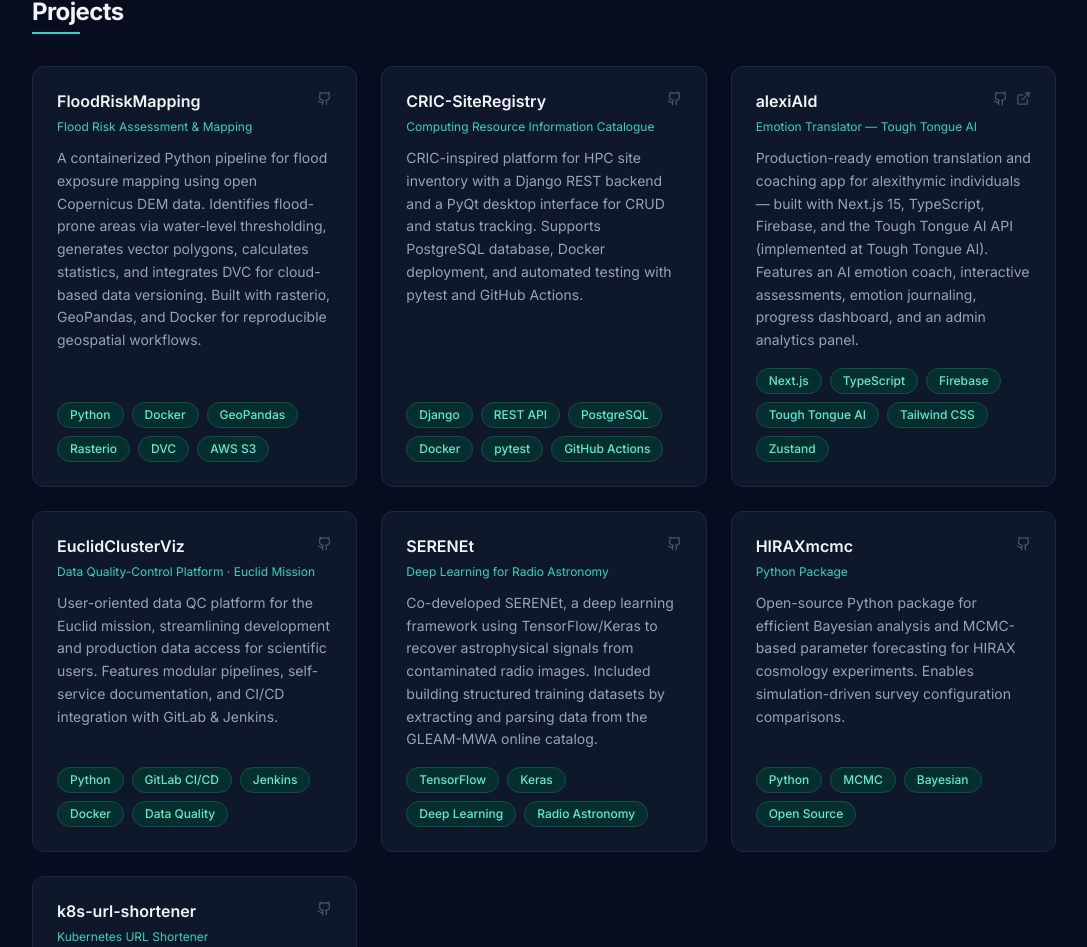
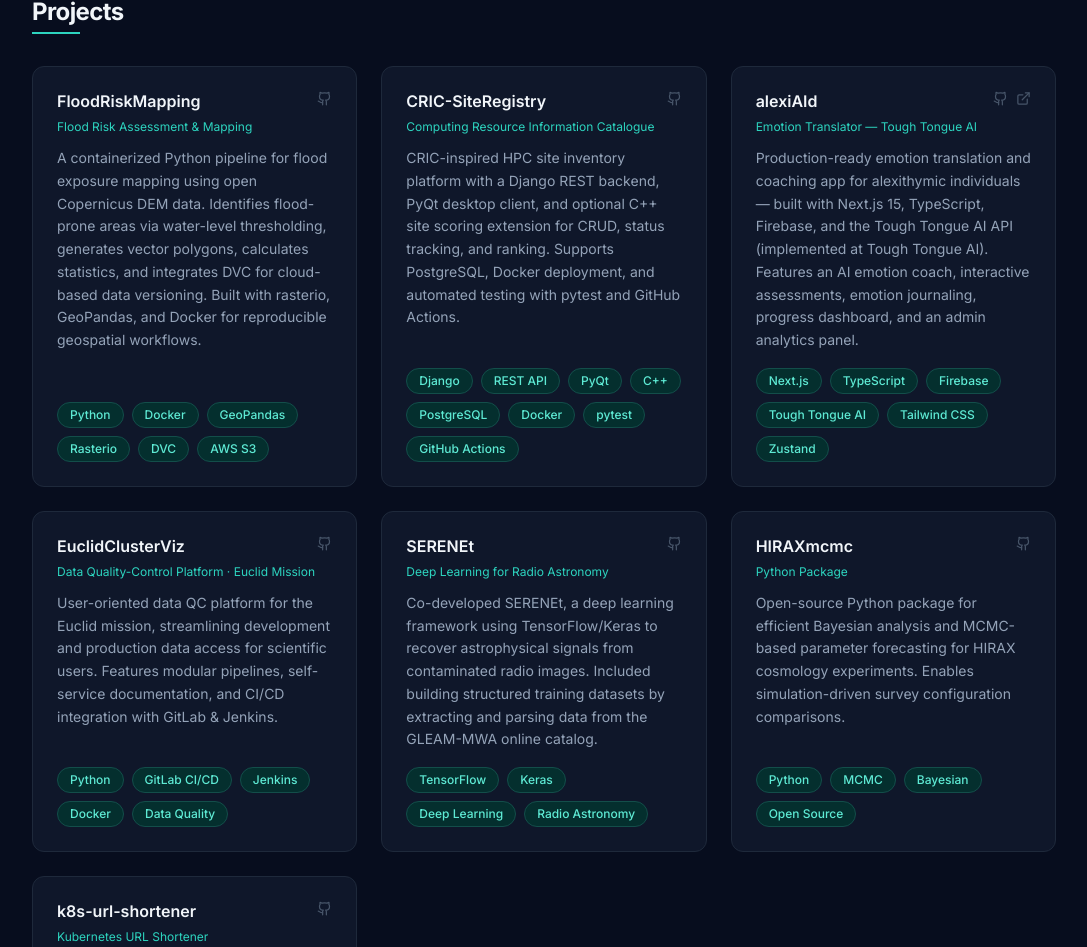
Before and after one commit to virajnistane/virajnistane.github.io, a Next.js app: page / in a window 1280 px wide. Shown: the part 1808-2755 px from the top of the page, without its empty margins (96-1183 px from the left). Built offline with nearby package versions, Linux system fonts and the light colour scheme.

Commit message:
updated cric project infp

```diff
--- a/components/Projects.tsx
+++ b/components/Projects.tsx
@@ -22,9 +22,9 @@
     name: "CRIC-SiteRegistry",
     short: "Computing Resource Information Catalogue",
     description:
-      " CRIC-inspired platform for HPC site inventory with a Django REST backend and a PyQt desktop interface for CRUD and status tracking. Supports PostgreSQL database, Docker deployment, and automated testing with pytest and GitHub Actions.",
+      "CRIC-inspired HPC site inventory platform with a Django REST backend, PyQt desktop client, and optional C++ site scoring extension for CRUD, status tracking, and ranking. Supports PostgreSQL, Docker deployment, and automated testing with pytest and GitHub Actions.",
     githubHref: "https://github.com/virajnistane/CRIC-SiteRegistry",
-    tags: ["Django", "REST API", "PostgreSQL", "Docker", "pytest", "GitHub Actions"],
+    tags: ["Django", "REST API", "PyQt", "C++", "PostgreSQL", "Docker", "pytest", "GitHub Actions"],
   },
   {
     name: "alexiAId",
```
